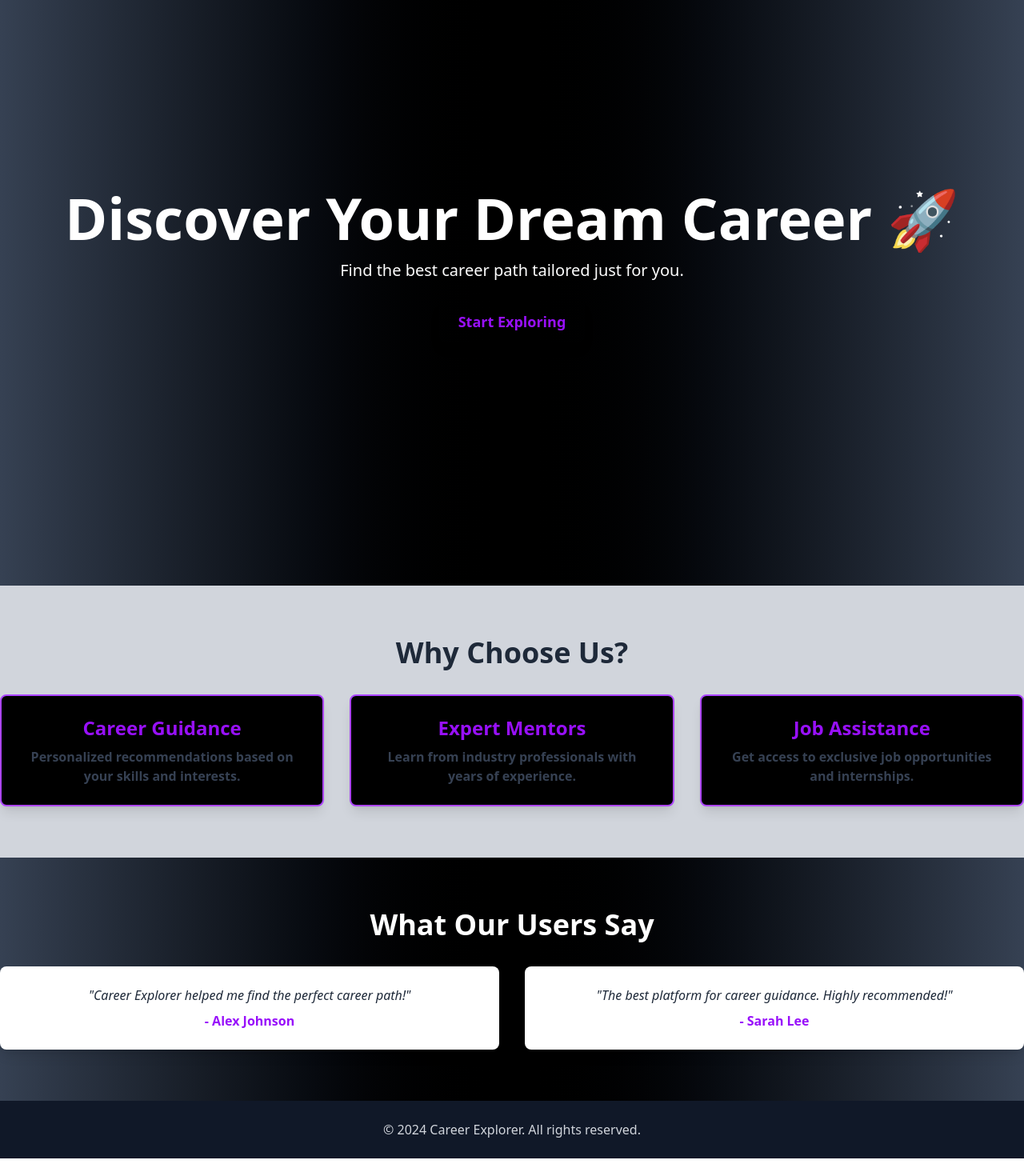
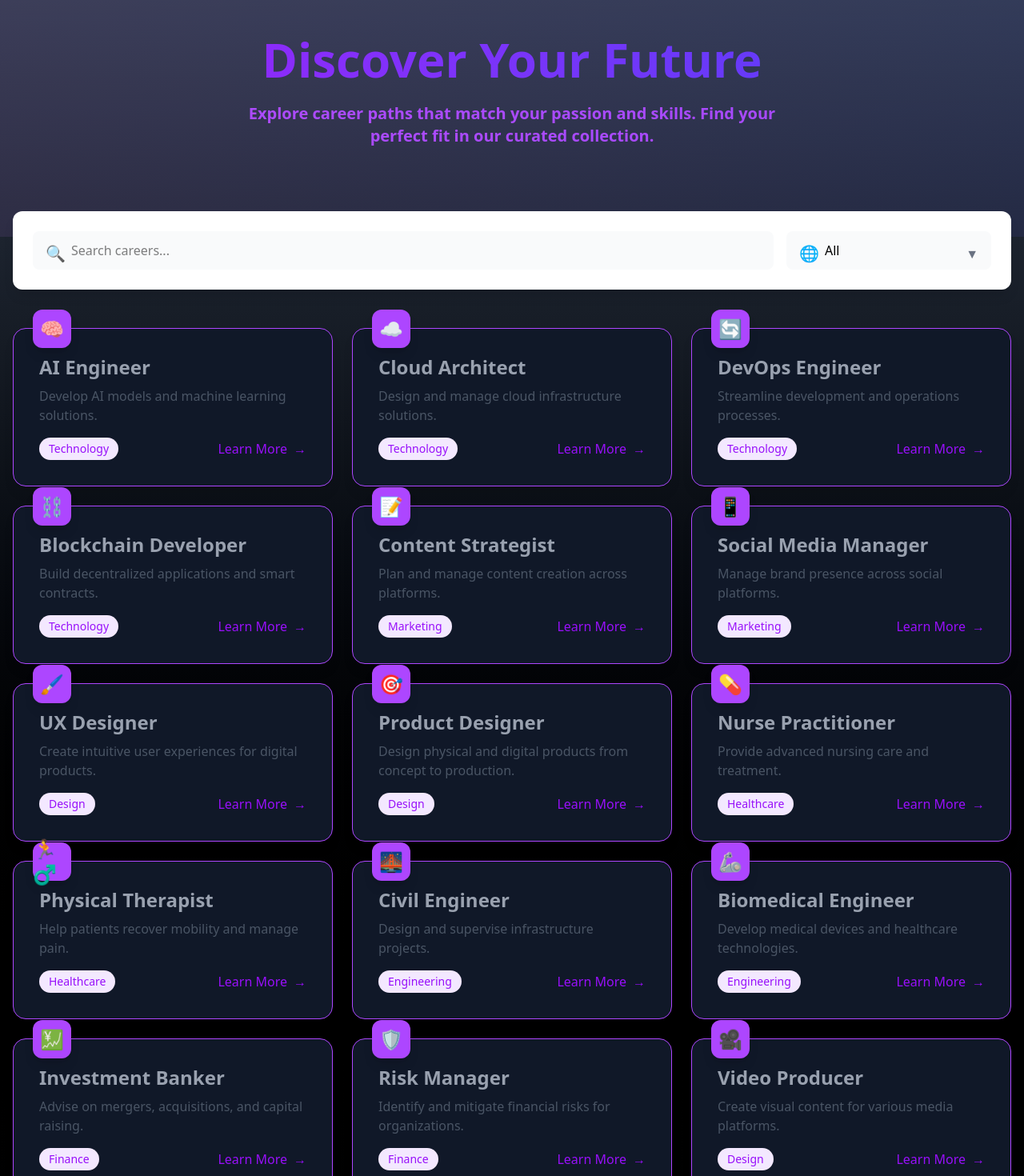
Before and after one commit to shivam6677ojh/CA2Project, a React (Vite) app: page / in a window 1280 px wide. Shown: the part 140-1610 px from the top of the page at 80% size. Before the commit the page ends 1588 px from the top, so only its background shows below. Built offline with nearby package versions, Linux system fonts and the light colour scheme.

Commit message:
Update Home.jsx

```diff
--- a/src/Pages/Home.jsx
+++ b/src/Pages/Home.jsx
@@ -1,99 +1,182 @@
-import React, { useState, useEffect } from "react";
-import { Link } from "react-router-dom";
+import React, { useState } from "react";
 import Header from "../Component/Header";
-import Loader from "./Loader"; // Ensure correct path
 
-const HomePage = () => {
-  const [loading, setLoading] = useState(true);
+const careers = [
+    // Technology
 
-  useEffect(() => {
-    // Simulate loading time (adjust as needed)
-    const timer = setTimeout(() => {
-      setLoading(false);
-    }, 3000); // 2 seconds delay
+    { title: "AI Engineer", category: "Technology", description: "Develop AI models and machine learning solutions.", icon: "🧠" },
+    { title: "Cloud Architect", category: "Technology", description: "Design and manage cloud infrastructure solutions.", icon: "☁️" },
+    { title: "DevOps Engineer", category: "Technology", description: "Streamline development and operations processes.", icon: "🔄" },
+    { title: "Blockchain Developer", category: "Technology", description: "Build decentralized applications and smart contracts.", icon: "⛓️" },
 
-    return () => clearTimeout(timer);
-  }, []);
+    // Marketing
+    { title: "Content Strategist", category: "Marketing", description: "Plan and manage content creation across platforms.", icon: "📝" },
+    { title: "Social Media Manager", category: "Marketing", description: "Manage brand presence across social platforms.", icon: "📱" },
+
+    // Design
+    { title: "UX Designer", category: "Design", description: "Create intuitive user experiences for digital products.", icon: "🖌️" },
+    { title: "Product Designer", category: "Design", description: "Design physical and digital products from concept to production.", icon: "🎯" },
+
+    // Healthcare
+    { title: "Nurse Practitioner", category: "Healthcare", description: "Provide advanced nursing care and treatment.", icon: "💊" },
+    { title: "Physical Therapist", category: "Healthcare", description: "Help patients recover mobility and manage pain.", icon: "🏃♂️" },
+
+    // Engineering
+    { title: "Civil Engineer", category: "Engineering", description: "Design and supervise infrastructure projects.", icon: "🌉" },
+    { title: "Biomedical Engineer", category: "Engineering", description: "Develop medical devices and healthcare technologies.", icon: "🦾" },
+
+    // Finance
+    { title: "Investment Banker", category: "Finance", description: "Advise on mergers, acquisitions, and capital raising.", icon: "💹" },
+    { title: "Risk Manager", category: "Finance", description: "Identify and mitigate financial risks for organizations.", icon: "🛡️" },
+
+    // Creative
+    { title: "Video Producer", category: "Design", description: "Create visual content for various media platforms.", icon: "🎥" },
+    { title: "Game Developer", category: "Technology", description: "Design and program interactive video games.", icon: "🎮" },
+
+    // Emerging Fields
+    { title: "AR/VR Developer", category: "Technology", description: "Create immersive augmented/virtual reality experiences.", icon: "👓" },
+    { title: "Ethical Hacker", category: "Technology", description: "Test systems security through controlled attacks.", icon: "🕵️♂️" },
+
+    // Existing entries
+    { title: "Software Engineer", category: "Technology", description: "Develop and maintain software applications.", icon: "💻" },
+    { title: "Data Scientist", category: "Technology", description: "Analyze and interpret complex data to aid decision-making.", icon: "📊" },
+    { title: "Digital Marketer", category: "Marketing", description: "Use online strategies to promote products and services.", icon: "📈" },
+    { title: "Graphic Designer", category: "Design", description: "Create visually appealing designs for branding and media.", icon: "🎨" },
+    { title: "Cybersecurity Analyst", category: "Technology", description: "Protect organizations from cyber threats and attacks.", icon: "🛡️" },
+    { title: "Doctor", category: "Healthcare", description: "Diagnose and treat medical conditions.", icon: "⚕️" },
+    { title: "Psychologist", category: "Healthcare", description: "Help individuals improve their mental well-being.", icon: "🧠" },
+    { title: "Architect", category: "Engineering", description: "Design and oversee the construction of buildings.", icon: "🏗️" },
+    { title: "Mechanical Engineer", category: "Engineering", description: "Develop and test mechanical devices and systems.", icon: "⚙️" },
+    { title: "Financial Analyst", category: "Finance", description: "Guide businesses in making financial decisions.", icon: "💰" }
+];
+
+const categories = ["All", "Technology", "Marketing", "Design", "Healthcare", "Engineering", "Finance"];
+
+const categoryIcons = {
+    All: "🌐",
+    Technology: "💻",
+    Marketing: "📈",
+    Design: "🎨",
+    Healthcare: "⚕️",
+    Engineering: "🏗️",
+    Finance: "💰"
+};
+
+const Explore = () => {
+    const [searchTerm, setSearchTerm] = useState("");
+    const [selectedCategory, setSelectedCategory] = useState("All");
+
+    const filteredCareers = careers.filter(
+        (career) =>
+            (selectedCategory === "All" || career.category === selectedCategory) &&
+            career.title.toLowerCase().includes(searchTerm.toLowerCase())
+    );
 
     return (
-    <div>
-      {loading ? (
-        <Loader />
-      ) : (
-        <div className="bg-gradient-to-r  from-gray-700 via-black to-gray-700 min-h-screen flex flex-col">
+        <div className="min-h-screen bg-gradient-to-b from-gray-700 via-black to-gray-700">
             <Header />
 
             {/* Hero Section */}
-          <header className="flex flex-col items-center justify-center text-center text-white min-h-screen px-6">
-            <h1 className="text-5xl md:text-7xl font-extrabold opacity-0 animate-fade-in">
-              Discover Your Dream Career 🚀
+            <div className="relative text-center pt-28 pb-20 px-4">
+                <div className="absolute inset-0 bg-gradient-to-r from-purple-400 to-indigo-500 opacity-10"></div>
+                <h1 className="text-5xl md:text-6xl font-bold text-transparent bg-clip-text bg-gradient-to-r from-purple-600 to-indigo-600 mb-6 animate-slide-in">
+                    Discover Your Future
                 </h1>
-            <p className="mt-4 text-lg md:text-xl">
-              Find the best career path tailored just for you.
-            </p>
-            <Link to="/explore">
-              <button className="mt-6 px-6 py-3 text-lg font-semibold from-gray-700 via-black to-gray-700 text-purple-600 rounded-lg shadow-lg transition-transform transform hover:scale-110 hover:bg-purple-700 hover:text-white">
-                Start Exploring
-              </button>
-            </Link>
-          </header>
-
-          {/* Features Section */}
-          <section className="bg-gray-300 via-20% to-gray-400 py-16">
-            <div className="container mx-auto text-center">
-              <h2 className="text-4xl font-bold text-gray-800">Why Choose Us?</h2>
-              <div className="grid md:grid-cols-3 gap-8 mt-8">
-                <div className="p-6 bg-black border-2 border-purple-500 rounded-lg shadow-lg hover:shadow-2xl transition">
-                  <h3 className="text-2xl font-bold text-purple-600">Career Guidance</h3>
-                  <p className="text-gray-700 mt-2 font-bold">
-                    Personalized recommendations based on your skills and interests.
+                <p className="text-xl text-purple-500 font-bold max-w-2xl mx-auto mb-8">
+                    Explore career paths that match your passion and skills. Find your perfect fit in our curated collection.
                 </p>
             </div>
-                <div className="p-6 bg-black rounded-lg shadow-lg hover:shadow-2xl transition border-2 border-purple-500">
-                  <h3 className="text-2xl font-bold text-purple-600">Expert Mentors</h3>
-                  <p className="text-gray-700 mt-2 font-bold">
-                    Learn from industry professionals with years of experience.
-                  </p>
+
+            {/* Search and Filter Section */}
+            <div className="container mx-auto px-4 mb-12 -mt-8">
+                <div className="bg-white rounded-xl shadow-lg p-6 backdrop-blur-lg border border-white/20">
+                    <div className="flex flex-col md:flex-row gap-4">
+                        <div className="flex-1 relative">
+                            <input
+                                type="text"
+                                placeholder="Search careers..."
+                                value={searchTerm}
+                                onChange={(e) => setSearchTerm(e.target.value)}
+                                className="w-full pl-12 pr-4 py-3 rounded-lg bg-gray-50 border-0 focus:ring-2 focus:ring-purple-500 focus:bg-white transition-all"
+                            />
+                            <span className="absolute left-4 top-3.5 text-gray-500 text-xl">🔍</span>
                         </div>
-                <div className="p-6 bg-black border-2 border-purple-500 rounded-lg shadow-lg hover:shadow-2xl transition">
-                  <h3 className="text-2xl font-bold text-purple-600">Job Assistance</h3>
-                  <p className="text-gray-700 mt-2 font-bold">
-                    Get access to exclusive job opportunities and internships.
-                  </p>
+
+                        <div className="relative">
+                            <select
+                                value={selectedCategory}
+                                onChange={(e) => setSelectedCategory(e.target.value)}
+                                className="w-full md:w-64 pl-12 pr-4 py-3 rounded-lg bg-gray-50 border-0 focus:ring-2 focus:ring-purple-500 focus:bg-white appearance-none transition-all"
+                            >
+                                {categories.map((category) => (
+                                    <option key={category} value={category}>
+                                        {category}
+                                    </option>
+                                ))}
+                            </select>
+                            <span className="absolute left-4 top-3.5 text-gray-500 text-xl">
+                                {categoryIcons[selectedCategory]}
+                            </span>
+                            <span className="absolute right-4 top-4 text-gray-500">▼</span>
+                        </div>
+                    </div>
+
+                    {/* Mobile Category Chips */}
+                    <div className="mt-4 flex flex-wrap gap-2 md:hidden">
+                        {categories.map((category) => (
+                            <button
+                                key={category}
+                                onClick={() => setSelectedCategory(category)}
+                                className={`px-4 py-2 rounded-full flex items-center gap-2 ${
+                                    selectedCategory === category
+                                        ? "bg-purple-600 text-white"
+                                        : "bg-gray-100 text-gray-700 hover:bg-gray-200"
+                                }`}
+                            >
+                                <span>{categoryIcons[category]}</span>
+                                {category}
+                            </button>
+                        ))}
                     </div>
                 </div>
             </div>
-          </section>
 
-          {/* Testimonials Section */}
-          <section className=" from-gray-700 via-black to-gray-700 text-white py-16">
-            <div className="container mx-auto text-center">
-              <h2 className="text-4xl font-bold">What Our Users Say</h2>
-              <div className="grid md:grid-cols-2 gap-8 mt-8">
-                <div className="p-6 bg-white text-gray-800 rounded-lg shadow-lg">
-                  <p className="italic">
-                    "Career Explorer helped me find the perfect career path!"
-                  </p>
-                  <h4 className="mt-2 font-bold text-purple-600">- Alex Johnson</h4>
+            {/* Career Cards Grid */}
+            <div className="container mx-auto px-4 pb-16">
+                {filteredCareers.length > 0 ? (
+                    <div className="grid md:grid-cols-2 lg:grid-cols-3 gap-6">
+                        {filteredCareers.map((career, index) => (
+                            <div
+                                key={index}
+                                className="p-8 bg-gray-900 bg-opacity-90 backdrop-blur-lg rounded-2xl shadow-lg border border-purple-500 transition-all hover:scale-105 hover:border-purple-400 hover:shadow-purple-500/50"
+                            >
+                                <div className="absolute -top-6 left-6 w-12 h-12 rounded-xl bg-purple-500 flex items-center justify-center text-2xl text-white shadow-lg">
+                                    {career.icon}
                                 </div>
-                <div className="p-6 bg-white text-gray-800 rounded-lg shadow-lg">
-                  <p className="italic">
-                    "The best platform for career guidance. Highly recommended!"
-                  </p>
-                  <h4 className="mt-2 font-bold text-purple-600">- Sarah Lee</h4>
+                                <h3 className="text-2xl font-bold text-gray-400 mb-2">{career.title}</h3>
+                                <p className="text-gray-600 mb-4">{career.description}</p>
+                                <div className="flex items-center justify-between">
+                                    <span className="px-3 py-1 bg-purple-100 text-purple-600 rounded-full text-sm font-medium">
+                                        {career.category}
+                                    </span>
+                                    <button className="text-purple-600 hover:text-purple-700 font-medium flex items-center gap-2">
+                                        Learn More
+                                        <span className="group-hover:translate-x-1 transition-transform">→</span>
+                                    </button>
                                 </div>
                             </div>
+                        ))}
                     </div>
-          </section>
-
-          {/* Footer Section */}
-          <footer className="bg-gray-900 text-gray-300 py-6 text-center">
-            <p>© 2024 Career Explorer. All rights reserved.</p>
-          </footer>
+                ) : (
+                    <div className="text-center py-20">
+                        <div className="text-6xl mb-4">😕</div>
+                        <h3 className="text-2xl text-gray-800 mb-2">No careers found</h3>
+                        <p className="text-gray-600">Try adjusting your search filters</p>
                     </div>
                 )}
+            </div>
         </div>
     );
 };
 
-export default HomePage;
+export default Explore;
```
Lines whose indentation alone changed are shown as unchanged.
